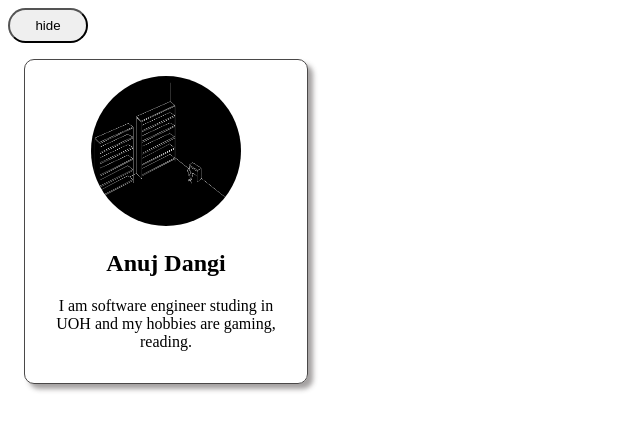
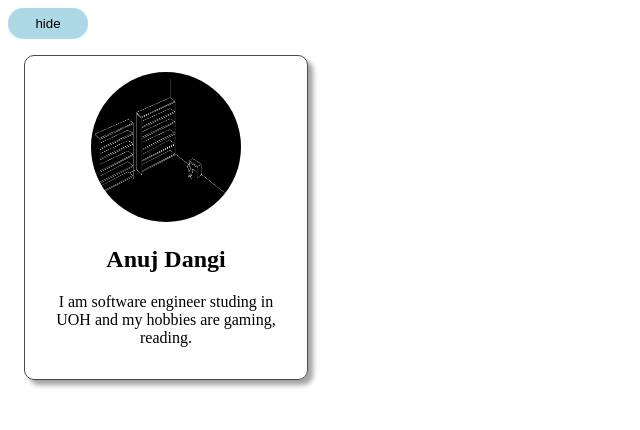
Before and after one commit to anuj-dangi/react-based-application, a React (Vite) app in the folder react-learning/: page / in a window 1280 px wide. Shown: the top 430 px of the page, without its empty margins (0-640 px from the left). Built offline with nearby package versions, Linux system fonts and the light colour scheme.

Commit message:
first component

```diff
--- a/react-learning/src/css/Card.css
+++ b/react-learning/src/css/Card.css
@@ -20,5 +20,7 @@
 .card-button{
     padding:8px;
     width:5rem;
-    border-radius: 20px;
+    border-radius: 15px;
+    border: none;
+    background-color: lightblue;
 }
```
